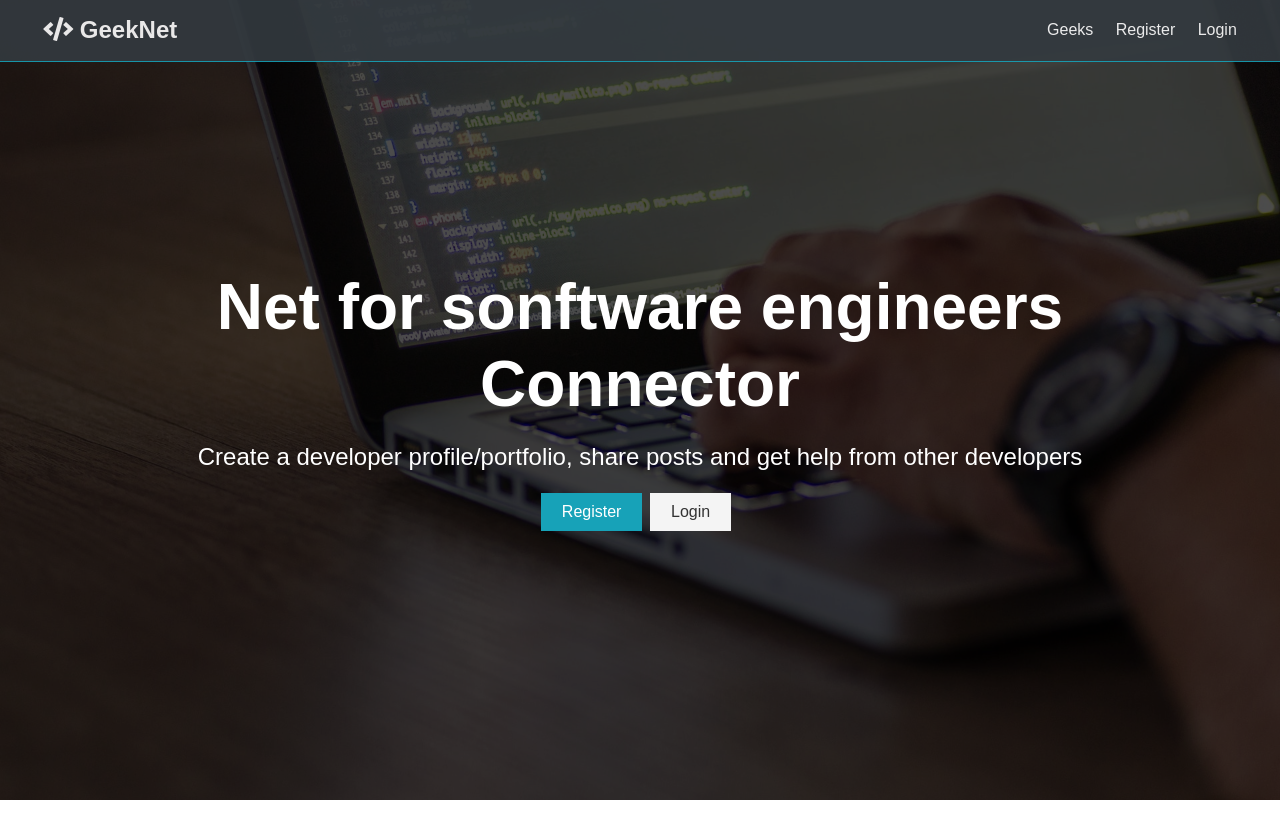
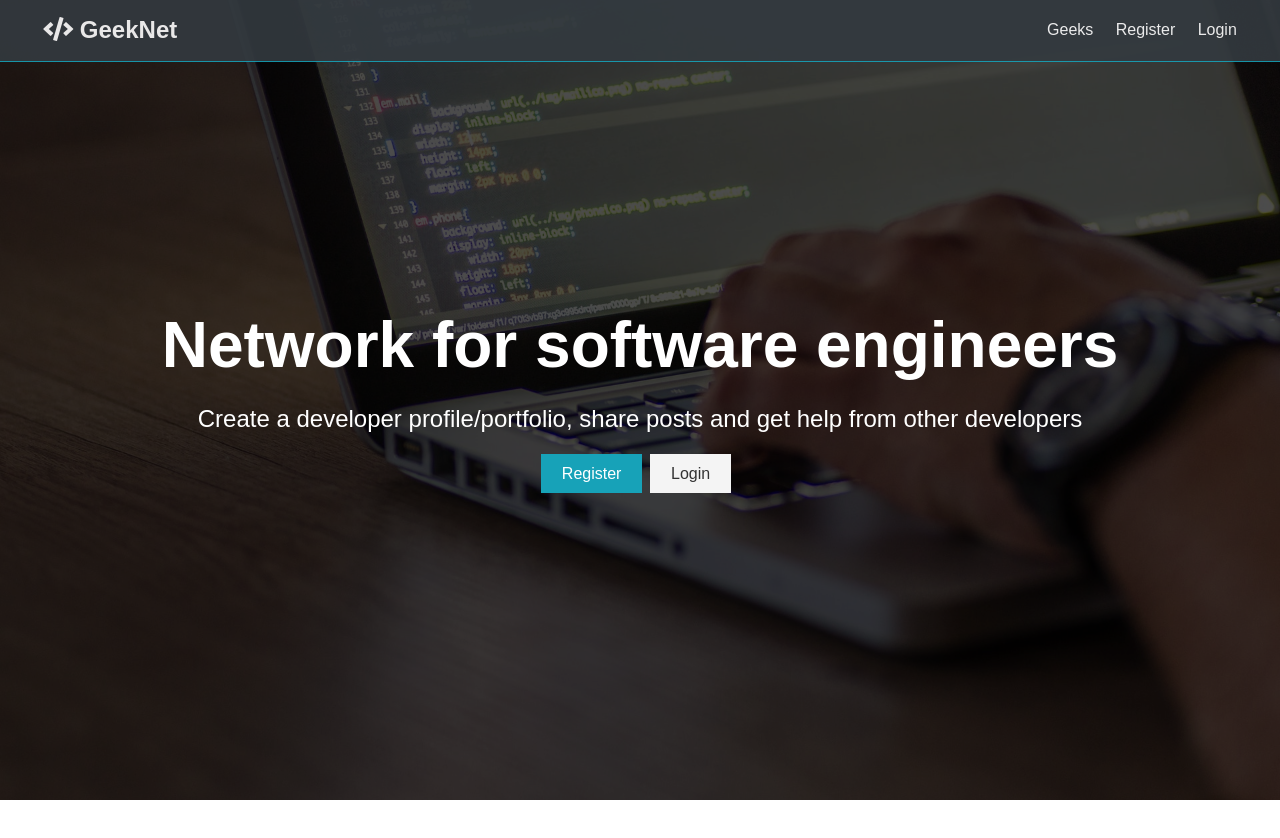
Before and after one commit to Serilian/devConnect, a React (Create React App) app in the folder client/: page / in a window 1280 px wide. Shown: the top 838 px of the page. Built offline with nearby package versions, Linux system fonts and the light colour scheme; no server answers.

Commit message:
Launching the app

```diff
--- a/client/public/index.html
+++ b/client/public/index.html
@@ -8,7 +8,7 @@
 
     <link rel="manifest" href="%PUBLIC_URL%/manifest.json" />
     <link rel="stylesheet" href="https://use.fontawesome.com/releases/v5.8.2/css/all.css" integrity="sha384-oS3vJWv+0UjzBfQzYUhtDYW+Pj2yciDJxpsK1OYPAYjqT085Qq/1cq5FLXAZQ7Ay" crossorigin="anonymous">
-    <title>DevConnect</title>
+    <title>GeekNet</title>
   </head>
   <body>
     <noscript>You need to enable JavaScript to run this app.</noscript>
--- a/client/src/components/layout/Landing.js
+++ b/client/src/components/layout/Landing.js
@@ -15,7 +15,7 @@ const Landing = ({isAuthenticated}) => {
       <section className="landing">
         <div className="dark-overlay">
           <div className="landing-inner">
-            <h1 className="x-large">Net for sonftware engineers Connector</h1>
+            <h1 className="x-large">Network for software engineers</h1>
             <p className="lead">
               Create a developer profile/portfolio, share posts and get help from
               other developers
```
